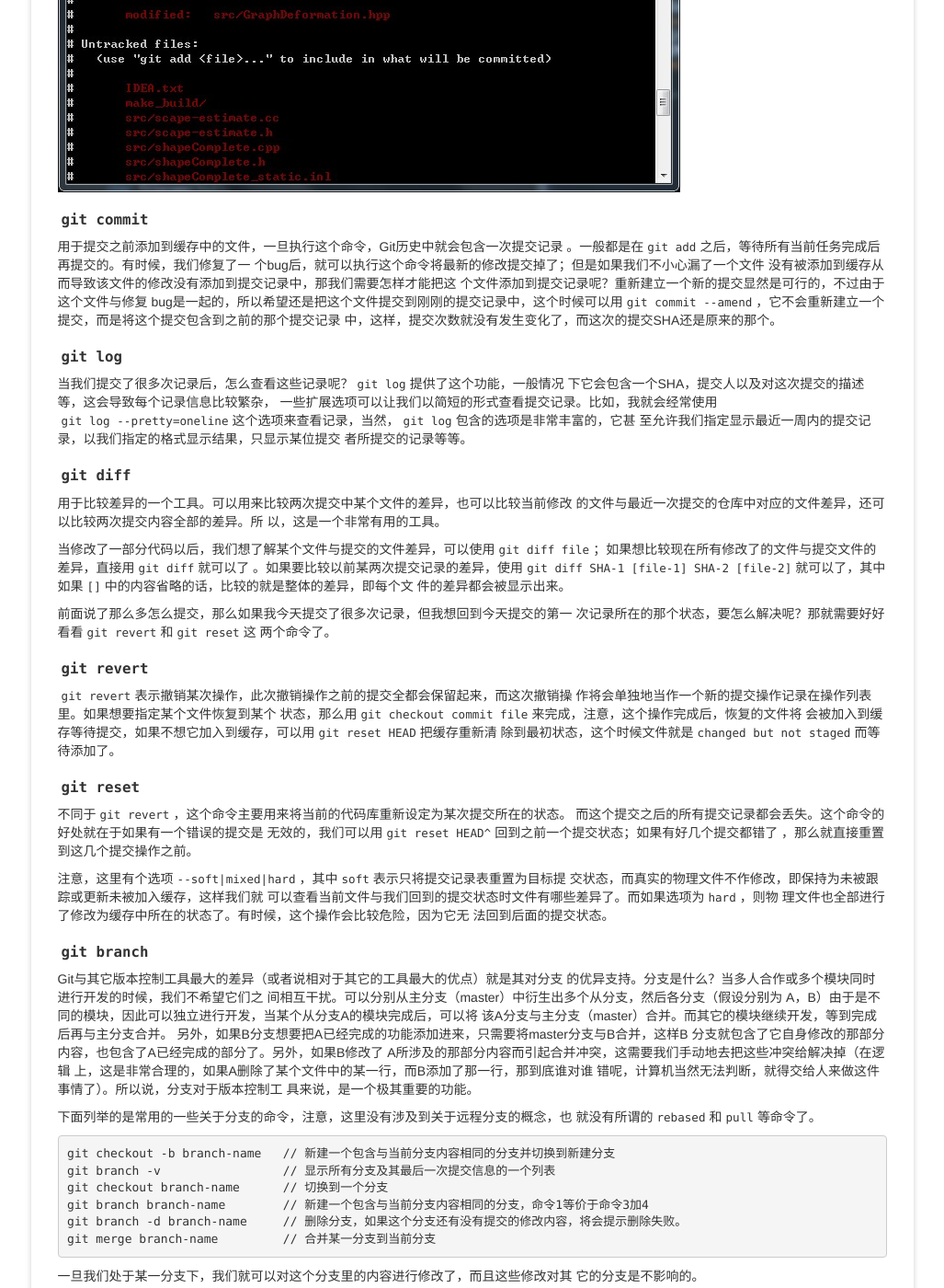
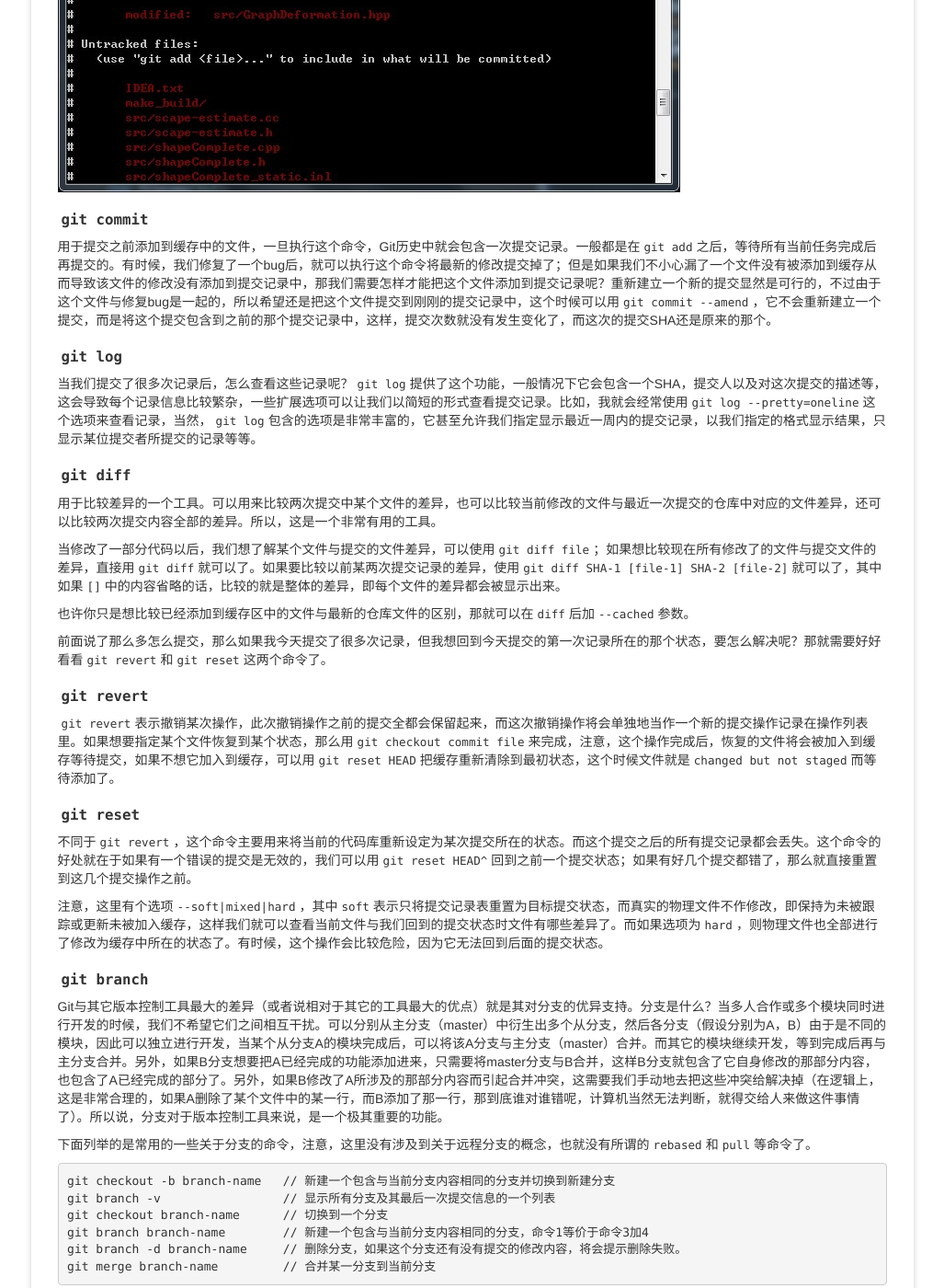
Before and after one commit to JiaxiangZheng/octman, a Jekyll site: the page built from _posts/2013/2013-08-13-note-git.md, in a window 1280 px wide and 1400 px high, scrolled down 873 px. Shown: the whole window at 92% size, without its empty margins (126-1153 px from the left). Built offline with Jekyll 4.4.1, drawn with Linux system fonts in a browser that asks for light colours; comment, search, counter and statistics services are not loaded; some of the changed text lies outside the part shown.

Commit message:
update article content

```diff
--- a/_posts/2013/2013-08-13-note-git.md
+++ b/_posts/2013/2013-08-13-note-git.md
@@ -29,77 +29,37 @@
 
 ### `git commit`
 
-用于提交之前添加到缓存中的文件，一旦执行这个命令，Git历史中就会包含一次提交记录
-。一般都是在`git add`之后，等待所有当前任务完成后再提交的。有时候，我们修复了一
-个bug后，就可以执行这个命令将最新的修改提交掉了；但是如果我们不小心漏了一个文件
-没有被添加到缓存从而导致该文件的修改没有添加到提交记录中，那我们需要怎样才能把这
-个文件添加到提交记录呢？重新建立一个新的提交显然是可行的，不过由于这个文件与修复
-bug是一起的，所以希望还是把这个文件提交到刚刚的提交记录中，这个时候可以用`git
-commit --amend`，它不会重新建立一个提交，而是将这个提交包含到之前的那个提交记录
-中，这样，提交次数就没有发生变化了，而这次的提交SHA还是原来的那个。
+用于提交之前添加到缓存中的文件，一旦执行这个命令，Git历史中就会包含一次提交记录。一般都是在`git add`之后，等待所有当前任务完成后再提交的。有时候，我们修复了一个bug后，就可以执行这个命令将最新的修改提交掉了；但是如果我们不小心漏了一个文件没有被添加到缓存从而导致该文件的修改没有添加到提交记录中，那我们需要怎样才能把这个文件添加到提交记录呢？重新建立一个新的提交显然是可行的，不过由于这个文件与修复bug是一起的，所以希望还是把这个文件提交到刚刚的提交记录中，这个时候可以用`git commit --amend`，它不会重新建立一个提交，而是将这个提交包含到之前的那个提交记录中，这样，提交次数就没有发生变化了，而这次的提交SHA还是原来的那个。
 
 ### `git log`
 
-当我们提交了很多次记录后，怎么查看这些记录呢？`git log`提供了这个功能，一般情况
-下它会包含一个SHA，提交人以及对这次提交的描述等，这会导致每个记录信息比较繁杂，
-一些扩展选项可以让我们以简短的形式查看提交记录。比如，我就会经常使用`git log
---pretty=oneline`这个选项来查看记录，当然，`git log`包含的选项是非常丰富的，它甚
-至允许我们指定显示最近一周内的提交记录，以我们指定的格式显示结果，只显示某位提交
-者所提交的记录等等。
+当我们提交了很多次记录后，怎么查看这些记录呢？`git log`提供了这个功能，一般情况下它会包含一个SHA，提交人以及对这次提交的描述等，这会导致每个记录信息比较繁杂，一些扩展选项可以让我们以简短的形式查看提交记录。比如，我就会经常使用`git log --pretty=oneline`这个选项来查看记录，当然，`git log`包含的选项是非常丰富的，它甚至允许我们指定显示最近一周内的提交记录，以我们指定的格式显示结果，只显示某位提交者所提交的记录等等。
 
 ### `git diff`
 
-用于比较差异的一个工具。可以用来比较两次提交中某个文件的差异，也可以比较当前修改
-的文件与最近一次提交的仓库中对应的文件差异，还可以比较两次提交内容全部的差异。所
-以，这是一个非常有用的工具。
+用于比较差异的一个工具。可以用来比较两次提交中某个文件的差异，也可以比较当前修改的文件与最近一次提交的仓库中对应的文件差异，还可以比较两次提交内容全部的差异。所以，这是一个非常有用的工具。
 
-当修改了一部分代码以后，我们想了解某个文件与提交的文件差异，可以使用`git diff
-file`；如果想比较现在所有修改了的文件与提交文件的差异，直接用`git diff`就可以了
-。如果要比较以前某两次提交记录的差异，使用`git diff SHA-1 [file-1] SHA-2
-[file-2]`就可以了，其中如果`[]`中的内容省略的话，比较的就是整体的差异，即每个文
-件的差异都会被显示出来。
+当修改了一部分代码以后，我们想了解某个文件与提交的文件差异，可以使用`git diff file`；如果想比较现在所有修改了的文件与提交文件的差异，直接用`git diff`就可以了。如果要比较以前某两次提交记录的差异，使用`git diff SHA-1 [file-1] SHA-2 [file-2]`就可以了，其中如果`[]`中的内容省略的话，比较的就是整体的差异，即每个文件的差异都会被显示出来。
 
-前面说了那么多怎么提交，那么如果我今天提交了很多次记录，但我想回到今天提交的第一
-次记录所在的那个状态，要怎么解决呢？那就需要好好看看`git revert`和`git reset`这
-两个命令了。
+也许你只是想比较已经添加到缓存区中的文件与最新的仓库文件的区别，那就可以在`diff`后加`--cached`参数。
+
+前面说了那么多怎么提交，那么如果我今天提交了很多次记录，但我想回到今天提交的第一次记录所在的那个状态，要怎么解决呢？那就需要好好看看`git revert`和`git reset`这两个命令了。
 
 ### `git revert`
 
-`git revert`表示撤销某次操作，此次撤销操作之前的提交全都会保留起来，而这次撤销操
-作将会单独地当作一个新的提交操作记录在操作列表里。如果想要指定某个文件恢复到某个
-状态，那么用`git checkout commit file`来完成，注意，这个操作完成后，恢复的文件将
-会被加入到缓存等待提交，如果不想它加入到缓存，可以用`git reset HEAD`把缓存重新清
-除到最初状态，这个时候文件就是`changed but not staged`而等待添加了。
+`git revert`表示撤销某次操作，此次撤销操作之前的提交全都会保留起来，而这次撤销操作将会单独地当作一个新的提交操作记录在操作列表里。如果想要指定某个文件恢复到某个状态，那么用`git checkout commit file`来完成，注意，这个操作完成后，恢复的文件将会被加入到缓存等待提交，如果不想它加入到缓存，可以用`git reset HEAD`把缓存重新清除到最初状态，这个时候文件就是`changed but not staged`而等待添加了。
 
 ### `git reset`
 
-不同于`git revert`，这个命令主要用来将当前的代码库重新设定为某次提交所在的状态。
-而这个提交之后的所有提交记录都会丢失。这个命令的好处就在于如果有一个错误的提交是
-无效的，我们可以用`git reset HEAD^`回到之前一个提交状态；如果有好几个提交都错了
-，那么就直接重置到这几个提交操作之前。
+不同于`git revert`，这个命令主要用来将当前的代码库重新设定为某次提交所在的状态。而这个提交之后的所有提交记录都会丢失。这个命令的好处就在于如果有一个错误的提交是无效的，我们可以用`git reset HEAD^`回到之前一个提交状态；如果有好几个提交都错了，那么就直接重置到这几个提交操作之前。
 
-注意，这里有个选项`--soft|mixed|hard`，其中`soft`表示只将提交记录表重置为目标提
-交状态，而真实的物理文件不作修改，即保持为未被跟踪或更新未被加入缓存，这样我们就
-可以查看当前文件与我们回到的提交状态时文件有哪些差异了。而如果选项为`hard`，则物
-理文件也全部进行了修改为缓存中所在的状态了。有时候，这个操作会比较危险，因为它无
-法回到后面的提交状态。
+注意，这里有个选项`--soft|mixed|hard`，其中`soft`表示只将提交记录表重置为目标提交状态，而真实的物理文件不作修改，即保持为未被跟踪或更新未被加入缓存，这样我们就可以查看当前文件与我们回到的提交状态时文件有哪些差异了。而如果选项为`hard`，则物理文件也全部进行了修改为缓存中所在的状态了。有时候，这个操作会比较危险，因为它无法回到后面的提交状态。
 
 ### `git branch`
 
-Git与其它版本控制工具最大的差异（或者说相对于其它的工具最大的优点）就是其对分支
-的优异支持。分支是什么？当多人合作或多个模块同时进行开发的时候，我们不希望它们之
-间相互干扰。可以分别从主分支（master）中衍生出多个从分支，然后各分支（假设分别为
-A，B）由于是不同的模块，因此可以独立进行开发，当某个从分支A的模块完成后，可以将
-该A分支与主分支（master）合并。而其它的模块继续开发，等到完成后再与主分支合并。
-另外，如果B分支想要把A已经完成的功能添加进来，只需要将master分支与B合并，这样B
-分支就包含了它自身修改的那部分内容，也包含了A已经完成的部分了。另外，如果B修改了
-A所涉及的那部分内容而引起合并冲突，这需要我们手动地去把这些冲突给解决掉（在逻辑
-上，这是非常合理的，如果A删除了某个文件中的某一行，而B添加了那一行，那到底谁对谁
-错呢，计算机当然无法判断，就得交给人来做这件事情了）。所以说，分支对于版本控制工
-具来说，是一个极其重要的功能。
+Git与其它版本控制工具最大的差异（或者说相对于其它的工具最大的优点）就是其对分支的优异支持。分支是什么？当多人合作或多个模块同时进行开发的时候，我们不希望它们之间相互干扰。可以分别从主分支（master）中衍生出多个从分支，然后各分支（假设分别为A，B）由于是不同的模块，因此可以独立进行开发，当某个从分支A的模块完成后，可以将该A分支与主分支（master）合并。而其它的模块继续开发，等到完成后再与主分支合并。另外，如果B分支想要把A已经完成的功能添加进来，只需要将master分支与B合并，这样B分支就包含了它自身修改的那部分内容，也包含了A已经完成的部分了。另外，如果B修改了A所涉及的那部分内容而引起合并冲突，这需要我们手动地去把这些冲突给解决掉（在逻辑上，这是非常合理的，如果A删除了某个文件中的某一行，而B添加了那一行，那到底谁对谁错呢，计算机当然无法判断，就得交给人来做这件事情了）。所以说，分支对于版本控制工具来说，是一个极其重要的功能。
 
-下面列举的是常用的一些关于分支的命令，注意，这里没有涉及到关于远程分支的概念，也
-就没有所谓的`rebased`和`pull`等命令了。
+下面列举的是常用的一些关于分支的命令，注意，这里没有涉及到关于远程分支的概念，也就没有所谓的`rebased`和`pull`等命令了。
 
     git checkout -b branch-name   // 新建一个包含与当前分支内容相同的分支并切换到新建分支
     git branch -v                 // 显示所有分支及其最后一次提交信息的一个列表
@@ -108,18 +68,13 @@
     git branch -d branch-name     // 删除分支，如果这个分支还有没有提交的修改内容，将会提示删除失败。
     git merge branch-name         // 合并某一分支到当前分支
 
-一旦我们处于某一分支下，我们就可以对这个分支里的内容进行修改了，而且这些修改对其
-它的分支是不影响的。
+一旦我们处于某一分支下，我们就可以对这个分支里的内容进行修改了，而且这些修改对其它的分支是不影响的。
 
-所以，一般情况下，可以维护一个`develop`分支，日常的开发可以在这个分支中进行，而
-`master`主分支中用来维护稳定的代码。一旦`develop`中某个模块已经稳定，可以将它合
-并到`master`分支中等待发布。
+所以，一般情况下，可以维护一个`develop`分支，日常的开发可以在这个分支中进行，而`master`主分支中用来维护稳定的代码。一旦`develop`中某个模块已经稳定，可以将它合并到`master`分支中等待发布。
 
 ### `git remote`
 
-大部分情况下，我们会把代码放在[Github](https://github.com)或[bitbucket](https://bitbucket.org/)上，为了参与到别人已经建立好的工程中，我们需要先把代码仓库下载到本地（注意，Git是一个分布式的版本控制系统，因此所有的操作可以离线，这就需要本地保存整个的代码仓库了）。这时可以使用`git clone git-url.git`，具体第三个参数的url地址，网站上会有说明，而如果是clone本地的一个代码仓库，则会发现`git-url.git`正是本地代码仓库的地址（有一个`.git`文件夹）。
-
-也有一种情况是，我们本地的代码仓库建立好了，然后在远程也新建了一个代码仓库，如何将本地代码仓库提交到远程让远程服务器识别，并对这二个仓库作一个自动的映射呢，这时就需要用到`git remote`命令了。
+大部分情况下，我们会把代码放在[Github](https://github.com)或[bitbucket](https://bitbucket.org/)上，为了参与到别人已经建立好的工程中，我们需要先把代码仓库下载到本地（注意，Git是一个分布式的版本控制系统，因此所有的操作可以离线，这就需要本地保存整个的代码仓库了）。这时可以使用`git clone git-url.git`，具体第三个参数的url地址，网站上会有说明，而如果是clone本地的一个代码仓库，则会发现`git-url.git`正是本地代码仓库的地址（有一个`.git`文件夹）。也有一种情况是，我们本地的代码仓库建立好了，然后在远程也新建了一个代码仓库，如何将本地代码仓库提交到远程让远程服务器识别，并对这二个仓库作一个自动的映射呢，这时就需要用到`git remote`命令了。
 
     // 与远程服务器连接
     git remote add origin git-url.git
@@ -128,6 +83,14 @@
     // 修改远程服务器
     git remote set-url origin git://new.url.here
 
+### Q & A
+
+Q：如果我们需要将一个分支A里的某一个commit合并到分支B中，需要如何操作呢？
+A：我们可以使用`git cherry-pick`命令，假定当前分支在B中，知道A的commit唯一标识符就可以使用`git cherry-pick commit-hash-id`。
+
+Q：如何在`git log`中显示修改的文件名？
+A：可以加`--name-only`这个参数，事实上`git log -4 --name-only`会显示最近的四次提交记录，包含每一次修改的文件名。
+
 `/* ---EOF--- */`
 
 UPDATE：2014.8.18
```
